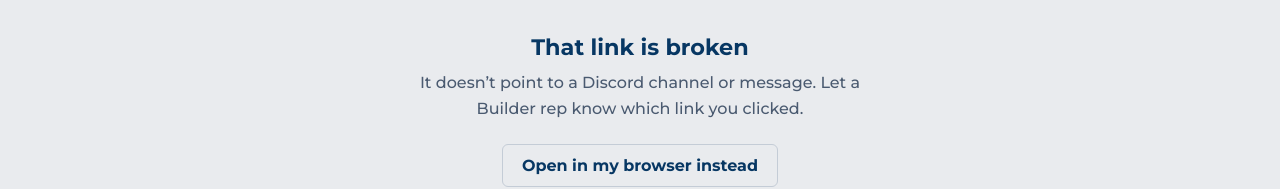
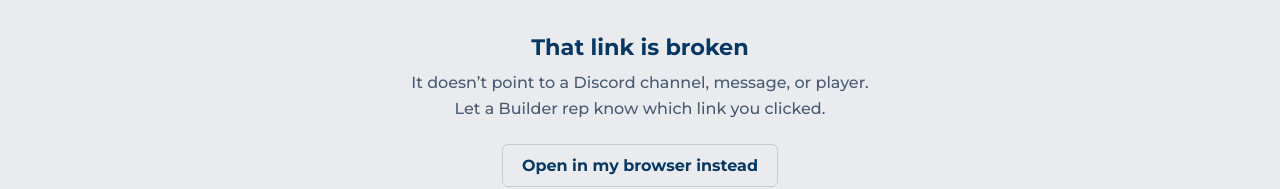
Before and after one commit to Comfy-Builders-Guild/go, a plain HTML site: page index.html in a window 1280 px wide. Shown: the part 318-507 px from the top of the page. Drawn offline with Linux system fonts and the light colour scheme.

Commit message:
Add files via upload

```diff
--- a/index.html
+++ b/index.html
@@ -55,13 +55,13 @@
 </main>
 <script>
 (function () {
-  // Link format: ...?to=channels/SERVER/CHANNEL(/MESSAGE)   (a full https://discord.com/channels/... link works too)
+  // Link format: ...?to=channels/SERVER/CHANNEL(/MESSAGE) or ?to=users/DISCORD_ID (a full https://discord.com/... link works too)
   var raw = new URLSearchParams(location.search).get('to') || '';
   raw = raw.trim().replace(/^https?:\/\/(ptb\.|canary\.)?discord(app)?\.com\//i, '').replace(/^\/+/, '');
-  // Only Discord channel and message links are allowed, so this page can't send anyone somewhere else
-  if (!/^channels\/\d+(\/\d+){0,2}$/.test(raw)) {
+  // Only Discord channel/message links and player profiles (users/ID) are allowed, so this page can't send anyone somewhere else
+  if (!/^(channels\/\d+(\/\d+){0,2}|users\/\d+)$/.test(raw)) {
     document.getElementById('title').textContent = 'That link is broken';
-    document.getElementById('msg').textContent = 'It doesn\u2019t point to a Discord channel or message. Let a Builder rep know which link you clicked.';
+    document.getElementById('msg').textContent = 'It doesn\u2019t point to a Discord channel, message, or player. Let a Builder rep know which link you clicked.';
     return;
   }
   var web = 'https://discord.com/' + raw;
```
